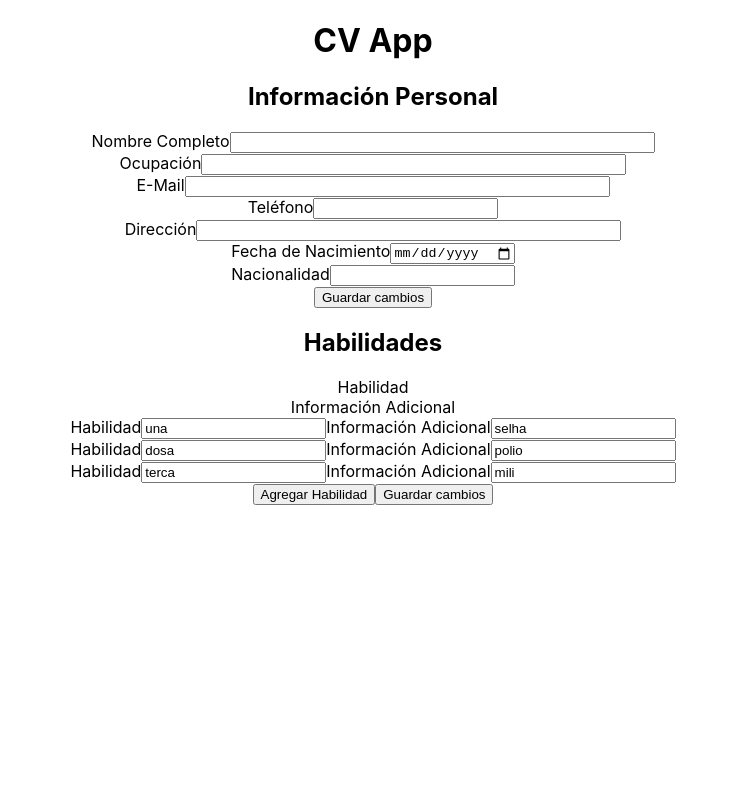
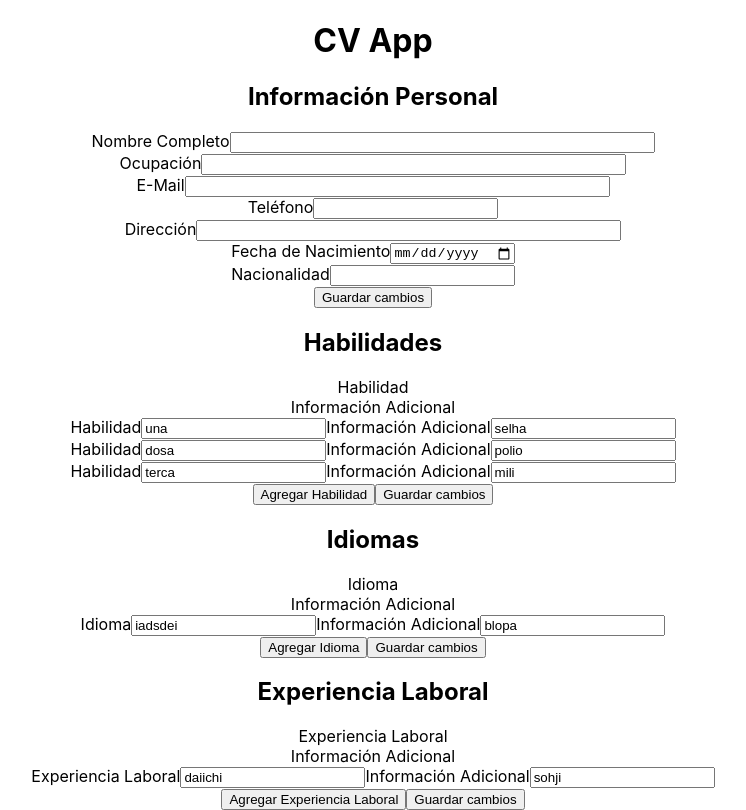
Before and after one commit to Sedbastian/CV-Application, a React (Create React App) app: page / in a window 1280 px wide. Shown: the whole page, without its empty margins (267-1013 px from the left). Built offline with nearby package versions, Linux system fonts and the light colour scheme.

Commit message:
Generalize sections into Section component

```diff
--- a/src/App.jsx
+++ b/src/App.jsx
@@ -2,7 +2,7 @@ import React, { Component } from "react";
 import "./App.css";
 import uniqid from "uniqid";
 import InfoPers from "./components/InfoPers";
-import Habilidades from "./components/Habilidades";
+import Section from "./components/Section";
 import { FontAwesomeIcon } from "@fortawesome/react-fontawesome";
 import { faListCheck } from "@fortawesome/free-solid-svg-icons";
 
@@ -23,7 +23,9 @@ class App extends Component {
 				{ id: uniqid(), nombre: "una", info: "selha" },
 				{ id: uniqid(), nombre: "dosa", info: "polio" },
 				{ id: uniqid(), nombre: "terca", info: "mili" }
-			]
+			],
+			idiomas: [{ id: uniqid(), nombre: "iadsdei", info: "blopa" }],
+			experiencia: [{ id: uniqid(), nombre: "daiichi", info: "sohji" }]
 		};
 	}
 
@@ -34,30 +36,49 @@ class App extends Component {
 		this.setState(changeObj);
 	};
 
-	addSkill = () => {
-		this.setState({
-			habilidades: this.state.habilidades.concat({
-				id: uniqid(),
-				nombre: "",
-				info: ""
-			})
+	addItem = stateName => {
+		let addObj = {};
+		addObj[stateName] = this.state[stateName].concat({
+			id: uniqid(),
+			nombre: "",
+			info: ""
 		});
+		this.setState(addObj);
 	};
 
 	render() {
 		return (
-			<div className="app">
+			<main className="app">
 				<h1>CV App</h1>
 				<InfoPers
 					updateMethod={this.updateInfo}
 					infoPersState={this.state.infoPers}
 				/>
-				<Habilidades
+				<Section
+					stateName="habilidades"
+					heading="Habilidades"
+					singular="Habilidad"
 					updateMethod={this.updateInfo}
-					addSkillMethod={this.addSkill}
-					habilidadesState={this.state.habilidades}
+					addItemMethod={this.addItem}
+					sectionState={this.state.habilidades}
 				/>
-			</div>
+				<Section
+					stateName="idiomas"
+					heading="Idiomas"
+					singular="Idioma"
+					updateMethod={this.updateInfo}
+					addItemMethod={this.addItem}
+					sectionState={this.state.idiomas}
+				/>
+				<Section
+					stateName="experiencia"
+					heading="Experiencia Laboral"
+					singular="Experiencia Laboral"
+					updateMethod={this.updateInfo}
+					addItemMethod={this.addItem}
+					sectionState={this.state.experiencia}
+				/>
+			</main>
 		);
 	}
 }
--- a/src/components/InfoPers.jsx
+++ b/src/components/InfoPers.jsx
@@ -163,10 +163,10 @@ class InfoPers extends Component {
 		}
 
 		return (
-			<div>
+			<section>
 				<h2>Información Personal</h2>
 				{infoPersRender}
-			</div>
+			</section>
 		);
 	}
 }
--- a/src/components/Habilidades.jsx
+++ b/src/components/Section.jsx
@@ -1,12 +1,12 @@
 import React, { Component } from "react";
-import "./styles/Habilidades.css";
+import "./styles/Section.css";
 import uniqid from "uniqid";
 import { FontAwesomeIcon } from "@fortawesome/react-fontawesome";
 // import {
 
 // } from "@fortawesome/free-solid-svg-icons";
 
-class Habilidades extends Component {
+class Section extends Component {
 	constructor(props) {
 		super(props);
 		this.state = {
@@ -14,11 +14,12 @@ class Habilidades extends Component {
 		};
 	}
 
-	onSubmitHabilidades = e => {
+	onSubmitSection = e => {
 		e.preventDefault();
-		let stateUpdate = { habilidades: [] };
+		let stateUpdate = {};
+		stateUpdate[this.props.stateName] = [];
 		e.target.querySelectorAll("div").forEach(div => {
-			stateUpdate.habilidades.push({
+			stateUpdate[this.props.stateName].push({
 				id: uniqid(),
 				nombre: div.children[1].value,
 				info: div.children[3].value
@@ -33,19 +34,19 @@ class Habilidades extends Component {
 	};
 
 	render() {
-		const arrHabs = this.props.habilidadesState;
+		const { stateName, heading, singular, sectionState } = this.props;
 
-		let habilidadesRender;
+		let sectionRender;
 		if (this.state.action === "Save") {
-			habilidadesRender = (
+			sectionRender = (
 				<div>
-					<form onSubmit={this.onSubmitHabilidades} autoComplete="on">
-						{arrHabs.map((habilidad, index) => {
+					<form onSubmit={this.onSubmitSection} autoComplete="on">
+						{sectionState.map((habilidad, index) => {
 							const iNom = `${index}nombre`;
 							const iInf = `${index}info`;
 							return (
 								<div key={habilidad.id}>
-									<label htmlFor={iNom}>Habilidad</label>
+									<label htmlFor={iNom}>{singular}</label>
 									<input
 										type="text"
 										id={iNom}
@@ -64,24 +65,24 @@ class Habilidades extends Component {
 						})}
 						<button
 							type="button"
-							onClick={this.props.addSkillMethod}
+							onClick={() => {
+								this.props.addItemMethod(stateName);
+							}}
 						>
-							Agregar Habilidad
+							Agregar {singular}
 						</button>
 						<button type="submit">Guardar cambios</button>
 					</form>
 				</div>
 			);
 		} else if (this.state.action === "Edit") {
-			habilidadesRender = (
+			sectionRender = (
 				<div>
-					{arrHabs.map((habilidad, index) => {
-						const iNom = `${index}nombre`;
-						const iInf = `${index}info`;
+					{sectionState.map(item => {
 						return (
-							<div key={habilidad.id} className="habilidad">
-								<div className="nombre">{habilidad.nombre}</div>
-								<div className="info">{habilidad.info}</div>
+							<div key={item.id} className="item">
+								<div className="nombre">{item.nombre}</div>
+								<div className="info">{item.info}</div>
 							</div>
 						);
 					})}
@@ -91,16 +92,16 @@ class Habilidades extends Component {
 		}
 
 		return (
-			<div>
-				<h2>Habilidades</h2>
+			<section>
+				<h2>{heading}</h2>
 				<div>
-					<div>Habilidad</div>
+					<div>{singular}</div>
 					<div>Información Adicional</div>
 				</div>
-				{habilidadesRender}
-			</div>
+				{sectionRender}
+			</section>
 		);
 	}
 }
 
-export default Habilidades;
+export default Section;
```
Also changed, not shown: src/components/styles/Habilidades.css (deleted), src/components/styles/Section.css (added).
